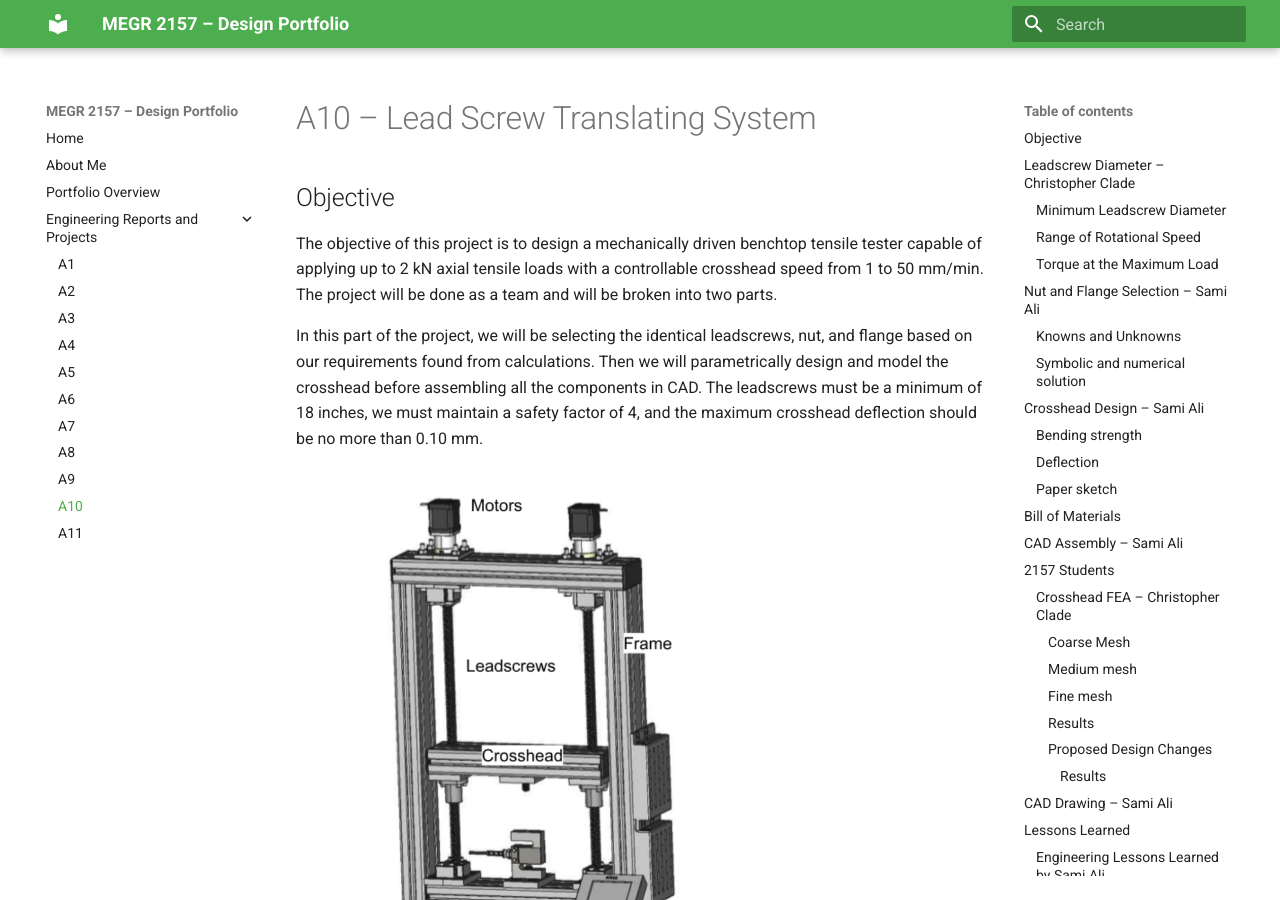
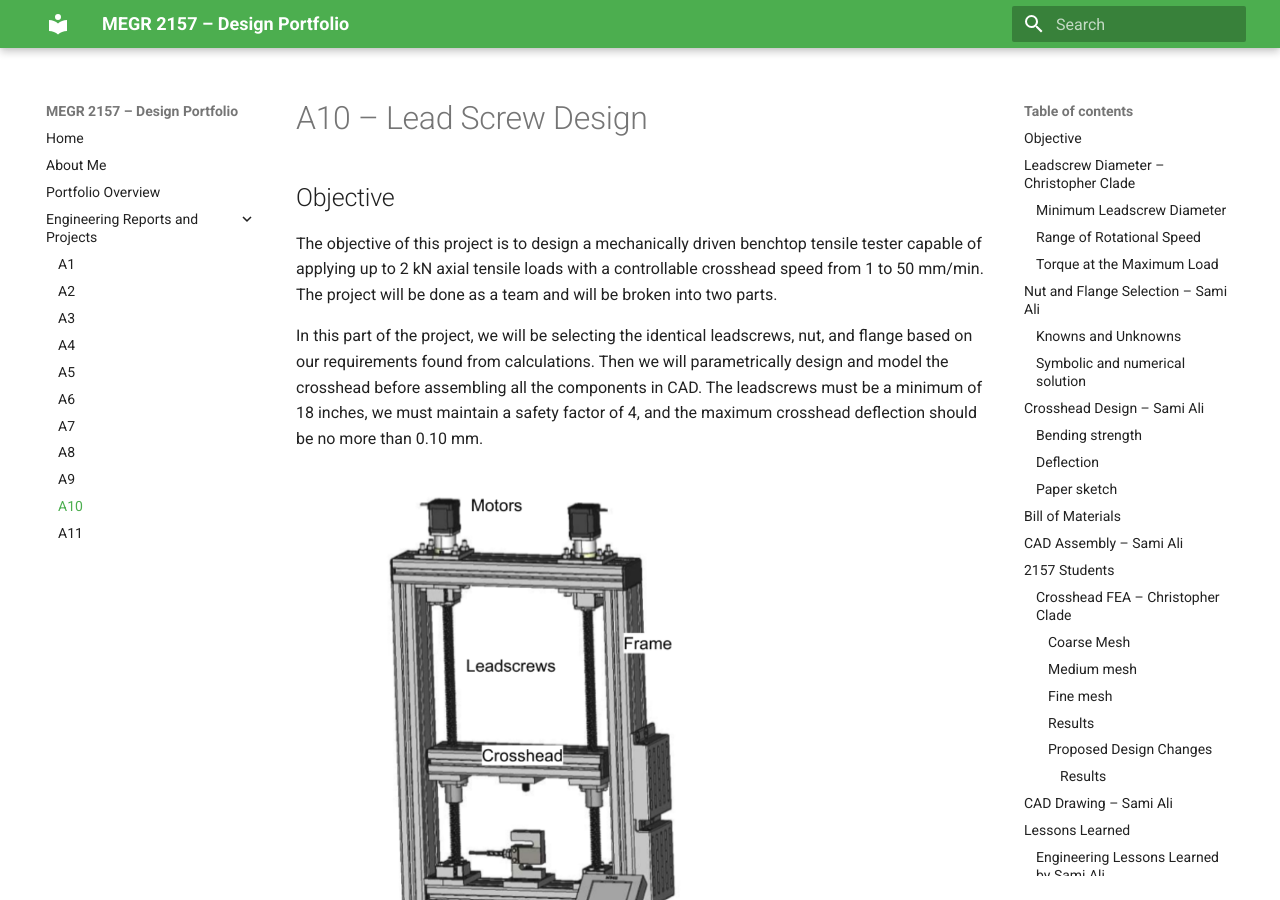
Before and after one commit to chrisclade/megr2157-portfolio, an MkDocs documentation site: the page built from docs/assignments/A10/index.md, in a window 1280 px wide and 900 px high. Built offline with MkDocs 1.6.1 and Material for MkDocs 9.7.7, drawn with Linux system fonts in a browser that asks for light colours.

Commit message:
A10 Update

```diff
--- a/docs/assignments/A10/index.md
+++ b/docs/assignments/A10/index.md
@@ -1,4 +1,4 @@
-# A10 – Lead Screw Translating System
+# A10 – Lead Screw Design
 
 ## Objective
 
```
Also changed, not shown: other parts of docs/assignments/A10/index.md (+2 -1 lines).
